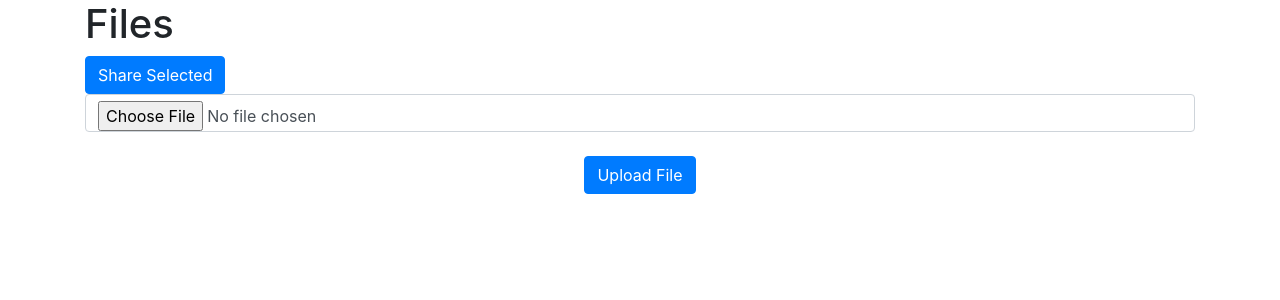
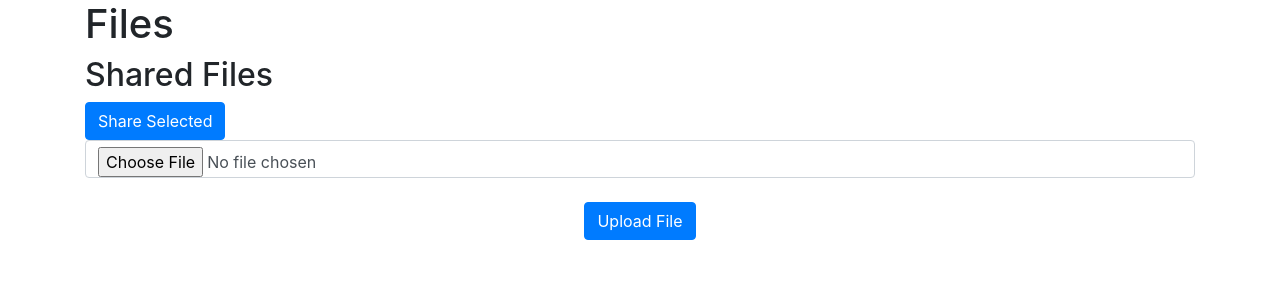
Before and after one commit to alexKokk/FileManagmentApp, a Flask app: page / in a window 1280 px wide. Shown: the part 56-356 px from the top of the page. Run offline with Flask 3, Linux system fonts and the light colour scheme; the visitor is signed in with stand-in values (Sample User, id 1); data comes from the database, SQL or seed files in the repository; data that the repository does not hold is empty; some libraries are stand-ins or nearby versions.

Commit message:
share file mechanism

```diff
--- a/website/templates/base.html
+++ b/website/templates/base.html
@@ -86,6 +86,32 @@
   });
   }
 </script>
+<script>
+  function updateSelectedFiles() {
+    selectedFiles = [];  // Reset selected files on each change
+    const checkboxes = document.querySelectorAll('#files input[type="checkbox"]');
+    for (const checkbox of checkboxes) {
+      if (checkbox.checked) {
+        selectedFiles.push(checkbox.value);
+      }
+    }
+
+    // Send data to server using an AJAX request (update session)
+    fetch('/update-selected-users', {
+      method: 'POST',
+      body: JSON.stringify({ selected_files: selectedFiles }),
+      headers: { 'Content-Type': 'application/json' }
+    })
+      .then(response => response.json())
+      .then(data => {
+        // Handle success or error response from server (optional)
+        if (data.success) {
+          console.log('Selected files updated in session.');
+        }
+      })
+      .catch(error => console.error(error));
+  }
+  </script>
 {% endblock %}
   </body>
 </html>
--- a/website/templates/home.html
+++ b/website/templates/home.html
@@ -15,7 +15,16 @@
   {% endfor %}
 </ul>
 
-<form method="POST" id="share-form" action="/select-users" onsubmit="return submitSelectedFiles()">
+<h2>Shared Files</h2>
+<ul class="list-group list-group-flush" id="shared-files">
+  {% for file in shared_files %}
+  <span class="text-muted">{{ file.filename }}</span>  <button type="button" class="btn btn-danger btn-sm disabled" onclick="deleteFile({{ file.id }})">  Delete (Disabled)
+    </button>
+  </li>
+  {% endfor %}
+</ul>
+
+<form method="POST" id="share-form" action="/select-users">
   <input type="hidden" name="selected_files" id="selected_files">
   <button type="submit" class="btn btn-primary">Share Selected</button>
 </form>
@@ -28,28 +37,3 @@
   </div>
 </form>
 {% endblock %}
-
-<script>
-  let selectedFiles = [];
-
-  function updateSelectedFiles() {
-    selectedFiles = [];  // Reset selected files on each change
-    const checkboxes = document.querySelectorAll('#files input[type="checkbox"]');
-    for (const checkbox of checkboxes) {
-      if (checkbox.checked) {
-        selectedFiles.push(checkbox.value);
-      }
-    }
-    document.getElementById('selected_files').value = JSON.stringify(selectedFiles);  // Convert to JSON string
-    session.storage.setItem('selected_file_ids', JSON.stringify(selectedFiles));
-  }
-
-  function submitSelectedFiles() {
-    // Access selected files from hidden field (already updated by updateSelectedFiles)
-    const selectedFiles = JSON.parse(document.getElementById('selected_files').value);
-
-    // Perform any validation on selectedFiles (optional)
-
-    return true;  // Allow form submission
-  }
-</script>
--- a/website/views.py
+++ b/website/views.py
@@ -1,10 +1,11 @@
-from flask import Blueprint, render_template, request, flash, jsonify, current_app, session
+from flask import Blueprint, render_template, request, flash, jsonify, current_app, session, redirect, url_for
 from flask_login import login_required, current_user
 from werkzeug.utils import secure_filename
 from .models import File, User
 from . import db
 import json
 import os
+from sqlalchemy import join
 
 views = Blueprint('views', __name__)
 
@@ -31,7 +32,9 @@ def home():
             db.session.add(new_file)
             db.session.commit()
 
-    return render_template("home.html", user=current_user)
+    shared_files = File.query.join(File.shared_with).filter(User.id == current_user.id).all()
+    print(shared_files)
+    return render_template("home.html", user=current_user, shared_files=shared_files)
 
     #  If you need to update the displayed content on the "home" page based on the upload, use render_template.
     #  If a simple redirection is sufficient, use redirect.
@@ -75,52 +78,75 @@ def delete_file():
         flash('Error deleting file: {e}', category='error')
         return jsonify({'message': 'Error deleting file'}), 500
 
-@views.route('/select-users', methods=['GET', 'POST'])
+@views.route('/update-selected-users', methods=['POST'])
+@login_required
+def update_selected_users():
+    try:
+        data = request.get_json()
+        if data is None:
+            return jsonify({'error': 'No data received in request'}), 400
+
+        selected_files = data.get('selected_files', [])  # Handle missing key gracefully
+        session['selected_file_ids'] = json.dumps(selected_files)
+
+        return jsonify({'success': True})
+
+    except Exception as e:
+        print(f"Error updating selected files: {e}")
+        return jsonify({'error': 'Error updating selected files'}), 500
+
+@views.route('/select-users', methods=['GET','POST'])
 @login_required
 def select_users():
-    if request.method == 'GET':
-        # Existing logic to retrieve files (optional)
-        return render_template("home.html", files=files)  # Pass files data to template for display
-
+    # # After successful retrieval, remove from session
+    # session.pop('selected_file_ids', None)
+    # Get all users (excluding the current user)
     if request.method == 'POST':
-        selected_files = request.form.getlist('selected_files')  # Assuming a form with checkboxes for files
-        # ... (logic to validate and process selected files) ...
-
-        # Retrieve stored selected file IDs (assuming session)
-        stored_selected_file_ids_str = session.get('selected_file_ids')
-        if stored_selected_file_ids_str:
-            try:
-                stored_selected_file_ids = json.loads(stored_selected_file_ids_str)  # Convert back to list
-            except Exception:
-                stored_selected_file_ids = []  # Handle potential errors during conversion
-        else:
-            stored_selected_file_ids = []  # Set to an empty list if no value found in session
-
-        # Get all users (excluding the current user)
         all_users = User.query.all()
+        stored_selected_file_ids = json.loads(session.get('selected_file_ids', '[]'))  # Handle missing key gracefully
 
         # Filter users who don't own any of the selected files
         available_users = [user for user in all_users if user != current_user and not any(file_id == user.id for file_id in stored_selected_file_ids)]
-
         # Extract user data (ID and email)
         available_user_data = []
         for user in available_users:
             available_user_data.append({'id': user.id, 'email': user.email})
-
-        return render_template("select_users.html", available_users=available_user_data, user=current_user)  # Render select_users.html
+    return render_template("select_users.html", available_users=available_user_data, user=current_user)  # Render select_users.html
 
 @views.route('/share-file', methods=['POST'])
 @login_required
 def share_file():
-    # Retrieve selected user IDs from the form
-    selected_user_ids = request.form.getlist('selected_user_ids')
+    selected_user_ids = request.form.getlist('selected_user_ids[]')  # Get a list of selected user IDs
+    print(f"Received selected user IDs: {selected_user_ids}")
+    stored_selected_file_ids = json.loads(session.get('selected_file_ids', '[]'))
 
-    # Access previously stored selected file IDs (from hidden field)
-    stored_selected_file_ids = request.form.get('selected_file_ids')  # Assuming a hidden field
+    try:
+      # Get the selected files based on the previously stored IDs
+      selected_files = File.query.filter(File.id.in_(stored_selected_file_ids)).all()
+      for user_id in selected_user_ids:
+        # Find the user object based on the ID
+        user = User.query.get(user_id)
+        # Check if user already has access to any of the selected files
+        already_shared_files = db.session.query(File) \
+        .join(User.shared_files) \
+        .filter(User.id == user_id) \
+        .filter(File.id.in_(stored_selected_file_ids)) \
+        .all()
 
-    # ... (logic to validate and process IDs) ...
-
-    # Update database to share files with selected users
-    # ... (use selected_file_ids and selected_user_ids to create database entries) ...
-
-    return render_template("home.html", user=current_user)
+        print(f"SHARING FILES")
+        # Share files only if the user doesn't already have access
+        for file in selected_files:
+          if file not in already_shared_files:
+            file.shared_with.append(user)  # Add the user to the file's "shared_with" relationship
+            flash(f'succeed File Share: {file}', 'success')
+      db.session.commit()
+      # Clear temporary session data
+      session.pop('selected_file_ids', None)
+      # Flash a success message (consider using Flask-WTF for forms and flash messages)
+      #flash('Files shared successfully!', 'success')
+      return redirect(url_for('views.home'))  # Redirect to the home page after sharing
+    except Exception as e:
+      # Handle errors appropriately
+      db.session.rollback()  # Rollback database changes on error
+      flash(f'An error occurred while sharing files: {str(e)}', 'error')
+      return redirect(url_for('views.select_users'))  # Redirect back to the user selection page
```
Also changed, not shown: website/templates/select_users.html (+9 -11 lines).
